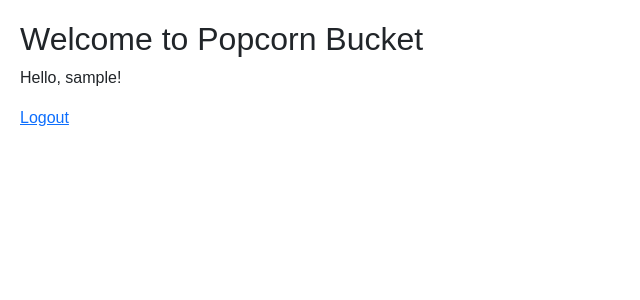
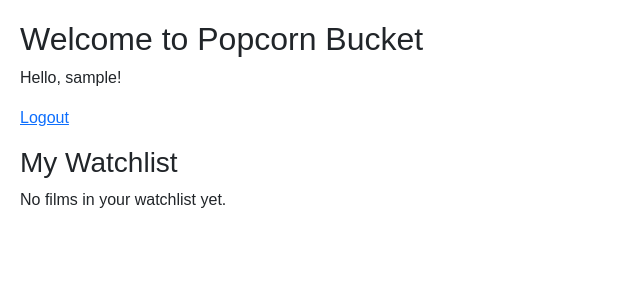
Before and after one commit to 3010468m/PopcornBucket, a Django app: page / in a window 1280 px wide. Shown: the part 110-410 px from the top of the page, without its empty margins (0-640 px from the left). Run offline with Django 3.2, Linux system fonts and the light colour scheme; the visitor is signed in with stand-in values (Sample User, id 1); data comes from the database, SQL or seed files in the repository; data that the repository does not hold is empty.

Commit message:
Implement watchlist feature with add/remove functionality and update templates

```diff
--- a/popcornbucket/urls.py
+++ b/popcornbucket/urls.py
@@ -4,5 +4,6 @@ from . import views
 urlpatterns = [
     path('', views.film_list, name='film_list'),
     path('<int:id>/', views.film_detail, name='film_detail'),
-
+    path('watchlist/add/<int:film_id>/', views.add_to_watchlist, name='add_to_watchlist'),
+    path('watchlist/remove/<int:film_id>/', views.remove_from_watchlist, name='remove_from_watchlist'),
 ]
--- a/popcornbucket/views.py
+++ b/popcornbucket/views.py
@@ -5,14 +5,22 @@ from django.contrib.auth.forms import UserCreationForm
 from django.contrib.auth import authenticate, login, logout
 from django.db.models import F
 
-from .models import Film, Genre, Review
+from .models import Film, Genre, Review, Watchlist
 from .forms import ReviewForm
 
 
 # Create your views here.
 # This view is responsible for creating a base/main page
 def homepage(request):
-    return render(request, "popcornbucket/homepage.html")
+    watchlist_films = []
+
+    if request.user.is_authenticated:
+        watchlist, created = Watchlist.objects.get_or_create(user=request.user)
+        watchlist_films = watchlist.films.all()[:4]
+
+    return render(request, "popcornbucket/homepage.html", {
+        "watchlist_films": watchlist_films
+    })
 
 def film_list(request):
     films = Film.objects.all()
@@ -51,15 +59,34 @@ def film_detail(request, id):
             reviews = reviews.order_by('created_at')
         elif sort == 'most_popular':
             reviews = reviews.annotate(total_votes=F('up_votes') -F('down_votes')).order_by('-total_votes')
+        in_watchlist = False
+        if request.user.is_authenticated:
+            watchlist, created = Watchlist.objects.get_or_create(user=request.user)
+            in_watchlist = watchlist.films.filter(id=film.pk).exists()
 
         context_dict['reviews'] = reviews
         context_dict['film'] = film
+        context_dict['in_watchlist'] = in_watchlist
     except Film.DoesNotExist:
         context_dict['reviews'] = None
         context_dict['film'] = None
-
+        context_dict['in_watchlist'] = False
     return render(request, 'popcornbucket/film_detail.html', context=context_dict)
 
+@login_required
+def add_to_watchlist(request, film_id):
+    film = get_object_or_404(Film, id=film_id)
+    watchlist, created = Watchlist.objects.get_or_create(user=request.user)
+    watchlist.films.add(film)
+    return redirect('film_detail', id=film_id)
+
+
+@login_required
+def remove_from_watchlist(request, film_id):
+    film = get_object_or_404(Film, id=film_id)
+    watchlist, created = Watchlist.objects.get_or_create(user=request.user)
+    watchlist.films.remove(film)
+    return redirect('film_detail', id=film_id)
 
 #@login_required
 def write_review(request, film_id):
@@ -122,4 +149,10 @@ def logout_view(request):
 # User profile
 @login_required
 def profile(request):
-    return render(request, "popcornbucket/profile.html", {"user": request.user})
+    watchlist, created = Watchlist.objects.get_or_create(user=request.user)
+    films = watchlist.films.all()
+
+    return render(request, "popcornbucket/profile.html", {
+        "user": request.user,
+        "films": films
+    })
--- a/templates/popcornbucket/homepage.html
+++ b/templates/popcornbucket/homepage.html
@@ -6,6 +6,32 @@
 {% if user.is_authenticated %}
     <p>Hello, {{ user.username }}!</p>
     <p><a href="{% url 'logout' %}">Logout</a></p>
+    <h3>My Watchlist</h3>
+
+    {% if watchlist_films %}
+        <div class="row">
+            {% for film in watchlist_films %}
+                <div class="col-md-3 mb-4">
+                    <div class="card h-100">
+                        {% if film.poster %}
+                            <img src="{{ film.poster.url }}" class="card-img-top" alt="{{ film.title }}">
+                        {% else %}
+                            <div class="card-body">
+                                <p>No poster available</p>
+                            </div>
+                        {% endif %}
+                        <div class="card-body">
+                            <h5 class="card-title">{{ film.title }}</h5>
+                            <a href="{% url 'film_detail' film.pk %}" class="btn btn-primary btn-sm">View</a>
+                        </div>
+                    </div>
+                </div>
+            {% endfor %}
+        </div>
+        <p><a href="{% url 'profile' %}">Show all</a></p>
+    {% else %}
+        <p>No films in your watchlist yet.</p>
+    {% endif %}
 {% else %}
     <p>You are not logged in.</p>
     <p><a href="{% url 'login' %}">Login</a></p>
```
Also changed, not shown: templates/popcornbucket/film_detail.html (+19 -5 lines), templates/popcornbucket/profile.html (+25 -3 lines), popcornbucket/migrations/0001_initial.py (added), popcornbucket/migrations/0003_alter_film_id_alter_genre_id_alter_review_id.py (deleted), popcornbucket/migrations/0004_cinema.py (deleted), popcornbucket/migrations/0005_merge_20260321_1541.py (deleted), popcornbucket/migrations/0006_alter_review_rating_watchlist.py (deleted).
